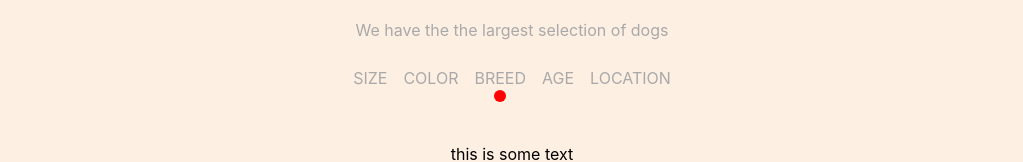
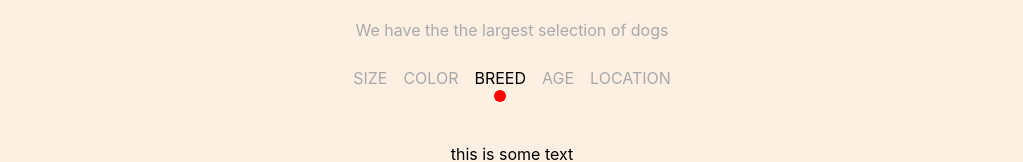
Before and after one commit to badger3000/fun-animals, a Next.js app: page / in a window 1280 px wide. Shown: the part 174-336 px from the top of the page, without its empty margins (128-1151 px from the left). Built offline with nearby package versions, Linux system fonts and the light colour scheme.

Commit message:
updated highlighted text

```diff
--- a/src/components/Nav.tsx
+++ b/src/components/Nav.tsx
@@ -20,7 +20,7 @@ const Navigation: FC<Nav> = ({
           >
             <button
               className={`block mx-2 uppercase text-gray hover:text-black transition-all duration-300 ${
-                index === 2 ? "text-black" : ""
+                index === 2 ? "!text-black" : ""
               }`}
             >
               {item}
```
